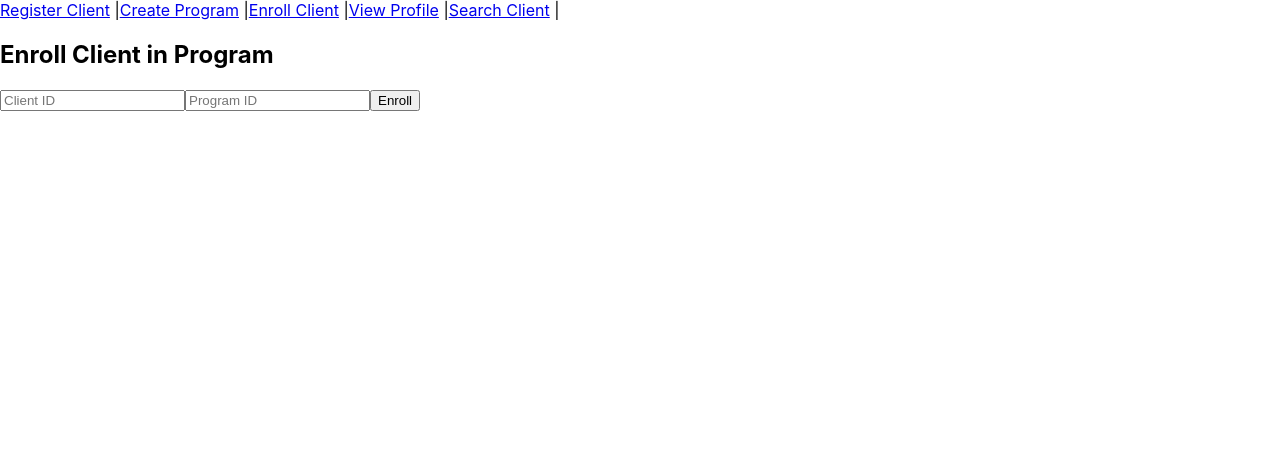
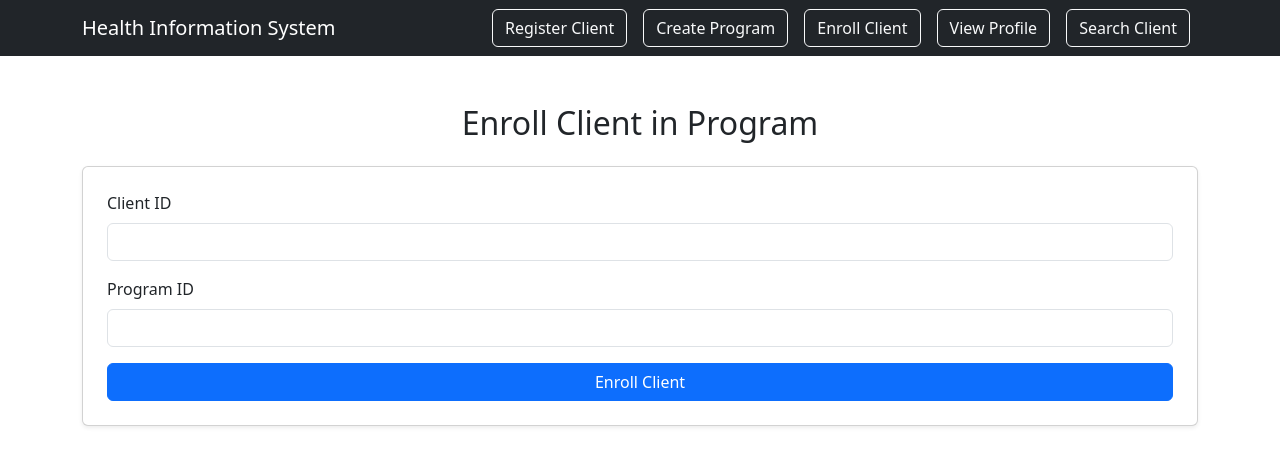
Before and after one commit to abudhosamuel/CEMA_TASK, a React (Create React App) app in the folder frontend/: page /enroll in a window 1280 px wide. Shown: the top 466 px of the page. Built offline with nearby package versions, Linux system fonts and the light colour scheme.

Commit message:
changes to UI

```diff
--- a/frontend/package.json
+++ b/frontend/package.json
@@ -8,6 +8,7 @@
     "@testing-library/react": "^16.3.0",
     "@testing-library/user-event": "^13.5.0",
     "axios": "^1.8.4",
+    "bootstrap": "^5.3.5",
     "react": "^19.1.0",
     "react-dom": "^19.1.0",
     "react-router-dom": "^7.5.1",
--- a/frontend/src/App.js
+++ b/frontend/src/App.js
@@ -8,13 +8,19 @@ import SearchClient from './components/SearchClient';
 function App() {
   return (
     <Router>
-      <nav>
-        <Link to="/register">Register Client</Link> |
-        <Link to="/program">Create Program</Link> |
-        <Link to="/enroll">Enroll Client</Link> |
-        <Link to="/view">View Profile</Link> |
-        <Link to="/search">Search Client</Link> |
-      </nav>
+      <nav className="navbar navbar-expand-lg navbar-dark bg-dark mb-4">
+  <div className="container">
+    <a className="navbar-brand" href="/">Health Information System</a>
+    <div>
+      <Link className="btn btn-outline-light mx-2" to="/register">Register Client</Link>
+      <Link className="btn btn-outline-light mx-2" to="/program">Create Program</Link>
+      <Link className="btn btn-outline-light mx-2" to="/enroll">Enroll Client</Link>
+      <Link className="btn btn-outline-light mx-2" to="/view">View Profile</Link>
+      <Link className="btn btn-outline-light mx-2" to="/search">Search Client</Link>
+    </div>
+  </div>
+</nav>
+
       <Routes>
         <Route path="/register" element={<RegisterClient />} />
         <Route path="/program" element={<CreateProgram />} />
--- a/frontend/src/components/CreateProgram.js
+++ b/frontend/src/components/CreateProgram.js
@@ -3,26 +3,29 @@ import axios from 'axios';
 
 function CreateProgram() {
   const [programName, setProgramName] = useState('');
+  const [message, setMessage] = useState('');
 
   const handleSubmit = async (e) => {
     e.preventDefault();
     try {
-      await axios.post('http://127.0.0.1:8000/programs', null, {
-        params: { name: programName }
-      });
-      alert('Program Created!');
+      await axios.post('http://127.0.0.1:8000/programs', null, { params: { name: programName } });
+      setMessage('Program Created Successfully!');
       setProgramName('');
     } catch (err) {
-      alert('Error creating program');
+      setMessage('Error creating program.');
     }
   };
 
   return (
-    <div>
-      <h2>Create Health Program</h2>
-      <form onSubmit={handleSubmit}>
-        <input type="text" placeholder="Program Name" value={programName} onChange={(e) => setProgramName(e.target.value)} required />
-        <button type="submit">Create</button>
+    <div className="container mt-5">
+      <h2 className="mb-4 text-center">Create Health Program</h2>
+      {message && <div className="alert alert-info">{message}</div>}
+      <form onSubmit={handleSubmit} className="card p-4 shadow-sm">
+        <div className="mb-3">
+          <label className="form-label">Program Name</label>
+          <input type="text" className="form-control" value={programName} onChange={(e) => setProgramName(e.target.value)} required />
+        </div>
+        <button type="submit" className="btn btn-primary w-100">Create Program</button>
       </form>
     </div>
   );
--- a/frontend/src/components/EnrollClient.js
+++ b/frontend/src/components/EnrollClient.js
@@ -4,28 +4,34 @@ import axios from 'axios';
 function EnrollClient() {
   const [clientId, setClientId] = useState('');
   const [programId, setProgramId] = useState('');
+  const [message, setMessage] = useState('');
 
   const handleSubmit = async (e) => {
     e.preventDefault();
     try {
-      await axios.post(`http://127.0.0.1:8000/clients/${clientId}/enroll`, null, {
-        params: { program_id: programId }
-      });
-      alert('Client Enrolled Successfully!');
+      await axios.post(`http://127.0.0.1:8000/clients/${clientId}/enroll`, null, { params: { program_id: programId } });
+      setMessage(`Client ${clientId} enrolled in Program ${programId}`);
       setClientId('');
       setProgramId('');
     } catch (err) {
-      alert('Enrollment Failed');
+      setMessage('Enrollment Failed.');
     }
   };
 
   return (
-    <div>
-      <h2>Enroll Client in Program</h2>
-      <form onSubmit={handleSubmit}>
-        <input type="number" placeholder="Client ID" value={clientId} onChange={(e) => setClientId(e.target.value)} required />
-        <input type="number" placeholder="Program ID" value={programId} onChange={(e) => setProgramId(e.target.value)} required />
-        <button type="submit">Enroll</button>
+    <div className="container mt-5">
+      <h2 className="mb-4 text-center">Enroll Client in Program</h2>
+      {message && <div className="alert alert-info">{message}</div>}
+      <form onSubmit={handleSubmit} className="card p-4 shadow-sm">
+        <div className="mb-3">
+          <label className="form-label">Client ID</label>
+          <input type="number" className="form-control" value={clientId} onChange={(e) => setClientId(e.target.value)} required />
+        </div>
+        <div className="mb-3">
+          <label className="form-label">Program ID</label>
+          <input type="number" className="form-control" value={programId} onChange={(e) => setProgramId(e.target.value)} required />
+        </div>
+        <button type="submit" className="btn btn-primary w-100">Enroll Client</button>
       </form>
     </div>
   );
--- a/frontend/src/components/RegisterClient.js
+++ b/frontend/src/components/RegisterClient.js
@@ -20,12 +20,18 @@ function RegisterClient() {
   };
 
   return (
-    <div>
-      <h2>Register New Client</h2>
-      <form onSubmit={handleSubmit}>
-        <input type="text" placeholder="Client Name" value={name} onChange={(e) => setName(e.target.value)} required />
-        <input type="number" placeholder="Age" value={age} onChange={(e) => setAge(e.target.value)} required />
-        <button type="submit">Register</button>
+    <div className="container mt-5">
+      <h2 className="mb-4">Register New Client</h2>
+      <form onSubmit={handleSubmit} className="card p-4 shadow-sm">
+        <div className="mb-3">
+          <label className="form-label">Client Name</label>
+          <input type="text" className="form-control" value={name} onChange={(e) => setName(e.target.value)} required />
+        </div>
+        <div className="mb-3">
+          <label className="form-label">Age</label>
+          <input type="number" className="form-control" value={age} onChange={(e) => setAge(e.target.value)} required />
+        </div>
+        <button type="submit" className="btn btn-primary w-100">Register</button>
       </form>
     </div>
   );
--- a/frontend/src/components/SearchClient.js
+++ b/frontend/src/components/SearchClient.js
@@ -7,30 +7,25 @@ function SearchClient() {
 
   const handleSearch = async () => {
     try {
-      const res = await axios.get(`http://127.0.0.1:8000/clients/search/`, {
-        params: { name: query }
-      });
+      const res = await axios.get(`http://127.0.0.1:8000/clients/search/`, { params: { name: query } });
       setResults(res.data);
     } catch (err) {
-      alert('Error searching for clients');
+      setResults([]);
+      alert('Error searching clients');
     }
   };
 
   return (
-    <div>
-      <h2>Search Clients</h2>
-      <input
-        type="text"
-        placeholder="Enter client name"
-        value={query}
-        onChange={(e) => setQuery(e.target.value)}
-      />
-      <button onClick={handleSearch}>Search</button>
-
-      <ul>
+    <div className="container mt-5">
+      <h2 className="mb-4 text-center">Search Clients</h2>
+      <div className="input-group mb-3">
+        <input type="text" className="form-control" placeholder="Enter client name" value={query} onChange={(e) => setQuery(e.target.value)} />
+        <button className="btn btn-primary" onClick={handleSearch}>Search</button>
+      </div>
+      <ul className="list-group">
         {results.map(client => (
-          <li key={client.id}>
-            {client.name} (Age: {client.age}) - ID: {client.id}
+          <li key={client.id} className="list-group-item">
+            {client.name} (Age: {client.age}) — ID: {client.id}
           </li>
         ))}
       </ul>
--- a/frontend/src/components/ViewClientProfile.js
+++ b/frontend/src/components/ViewClientProfile.js
@@ -4,28 +4,35 @@ import axios from 'axios';
 function ViewClientProfile() {
   const [clientId, setClientId] = useState('');
   const [profile, setProfile] = useState(null);
+  const [error, setError] = useState('');
 
   const handleSearch = async () => {
     try {
       const res = await axios.get(`http://127.0.0.1:8000/clients/${clientId}`);
       setProfile(res.data);
+      setError('');
     } catch (err) {
-      alert('Client Not Found');
+      setProfile(null);
+      setError('❌ Client Not Found.');
     }
   };
 
   return (
-    <div>
-      <h2>View Client Profile</h2>
-      <input type="number" placeholder="Enter Client ID" value={clientId} onChange={(e) => setClientId(e.target.value)} />
-      <button onClick={handleSearch}>Search</button>
+    <div className="container mt-5">
+      <h2 className="mb-4 text-center">View Client Profile</h2>
+      <div className="input-group mb-3">
+        <input type="number" className="form-control" placeholder="Enter Client ID" value={clientId} onChange={(e) => setClientId(e.target.value)} />
+        <button className="btn btn-primary" onClick={handleSearch}>Search</button>
+      </div>
+
+      {error && <div className="alert alert-danger">{error}</div>}
 
       {profile && (
-        <div>
-          <h3>Client Info</h3>
+        <div className="card p-4 shadow-sm">
+          <h4>Client Info</h4>
           <p><b>Name:</b> {profile.name}</p>
           <p><b>Age:</b> {profile.age}</p>
-          <p><b>Programs:</b> {profile.programs.join(", ") || "None"}</p>
+          <p><b>Programs:</b> {profile.programs.length > 0 ? profile.programs.join(", ") : "Not Enrolled"}</p>
         </div>
       )}
     </div>
--- a/frontend/src/index.js
+++ b/frontend/src/index.js
@@ -3,6 +3,8 @@ import ReactDOM from 'react-dom/client';
 import './index.css';
 import App from './App';
 import reportWebVitals from './reportWebVitals';
+import 'bootstrap/dist/css/bootstrap.min.css';
+
 
 const root = ReactDOM.createRoot(document.getElementById('root'));
 root.render(
```
Also changed, not shown: 1 other file (tests, documents, lock files or other folders).
